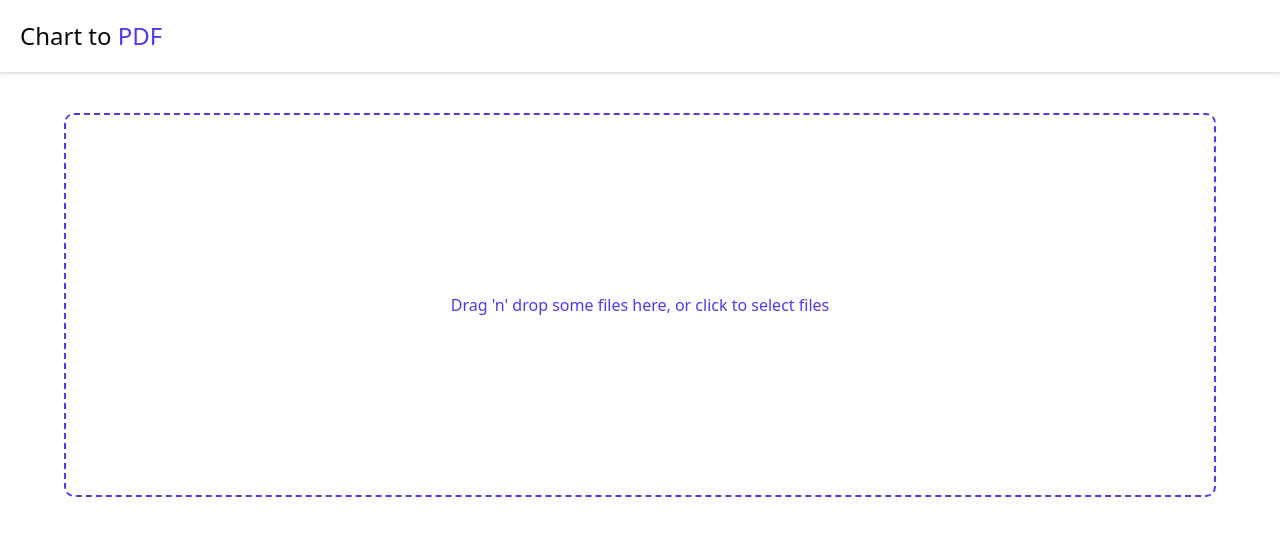
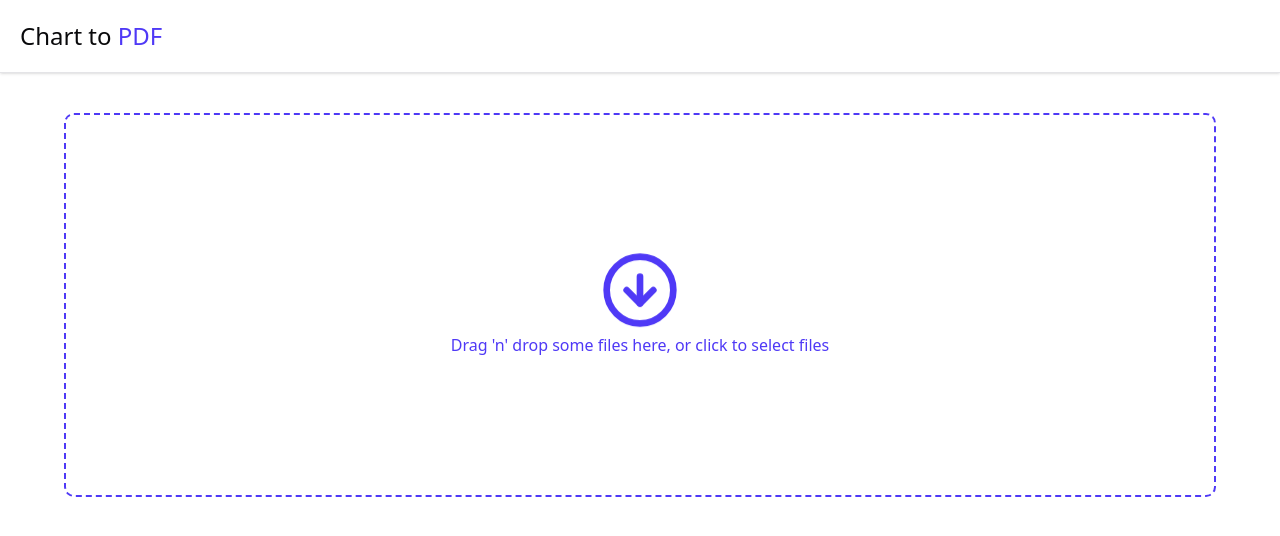
Before and after one commit to senpaiharde/Full-Stack-Project-Ai-Docs, a Next.js app in the folder ai-dcos/: page /dashboard/upload in a window 1280 px wide. Shown: the top 536 px of the page. Built offline with nearby package versions, Linux system fonts and the light colour scheme; no server answers.

Commit message:
added emjis with styles for better overview

```diff
--- a/ai-dcos/components/FileUploader.tsx
+++ b/ai-dcos/components/FileUploader.tsx
@@ -1,4 +1,5 @@
 'use client';
+import { CircleArrowDown, RocketIcon } from 'lucide-react';
 import React, { useCallback } from 'react';
 import { useDropzone } from 'react-dropzone';
 function FileUploader() {
@@ -17,11 +18,17 @@ function FileUploader() {
           isFocused || isDragAccept ? 'border-indigo-300' : 'border-indigo-100'
         }`}>
         <input {...getInputProps()} />
-        <div className="">
+        <div className="flex flex-col items-center justify-center">
           {isDragActive ? (
-            <p>Drop the files here ...</p>
+            <>
+              <RocketIcon className="h-20 w-20 animate-ping" />
+              <p>Drop the files here ...</p>
+            </>
           ) : (
-            <p>Drag 'n' drop some files here, or click to select files</p>
+            <>
+            <CircleArrowDown className='h-20 w-20 animate-bounce'/>
+              <p>Drag 'n' drop some files here, or click to select files</p>
+            </>
           )}
         </div>
       </div>
```
